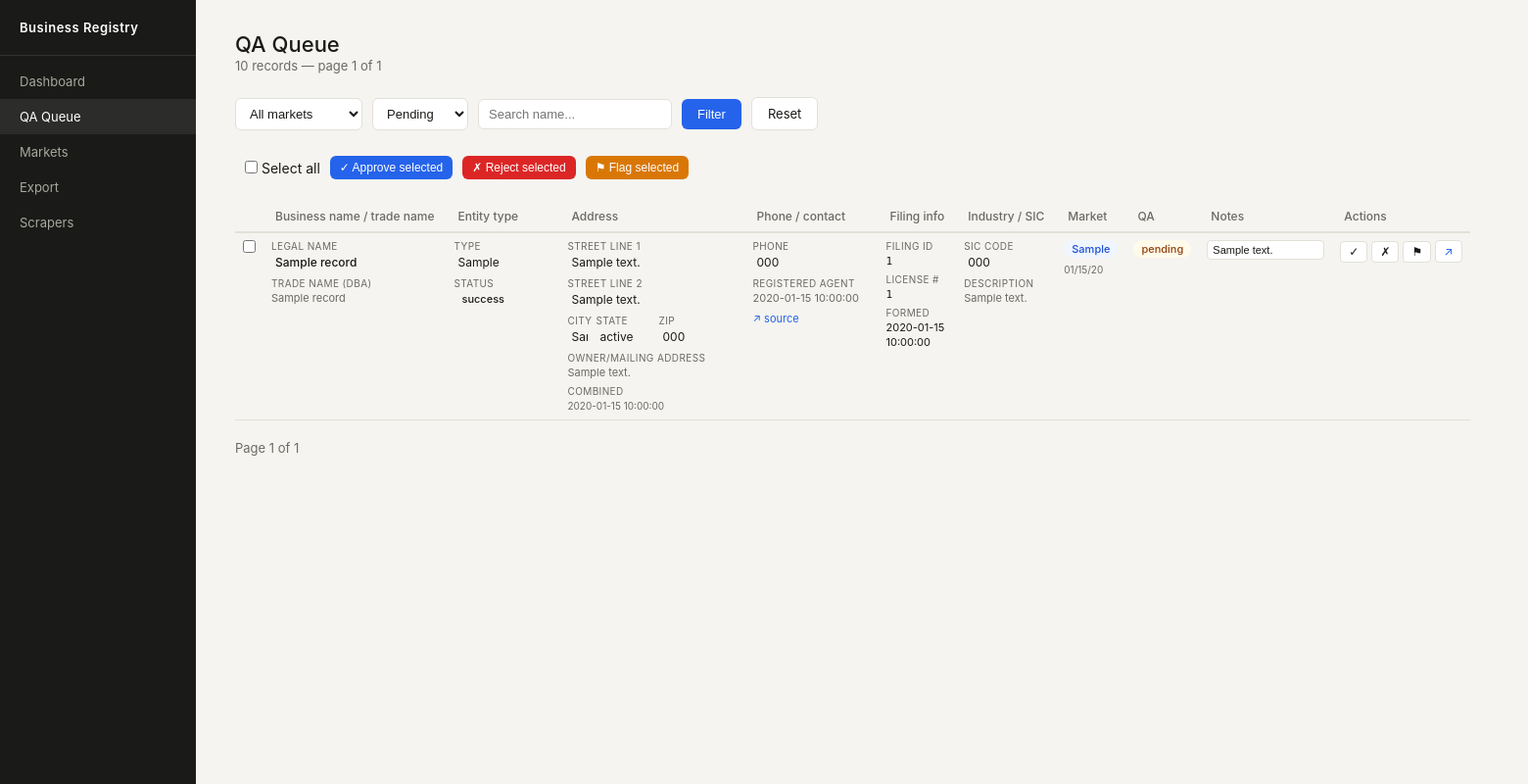
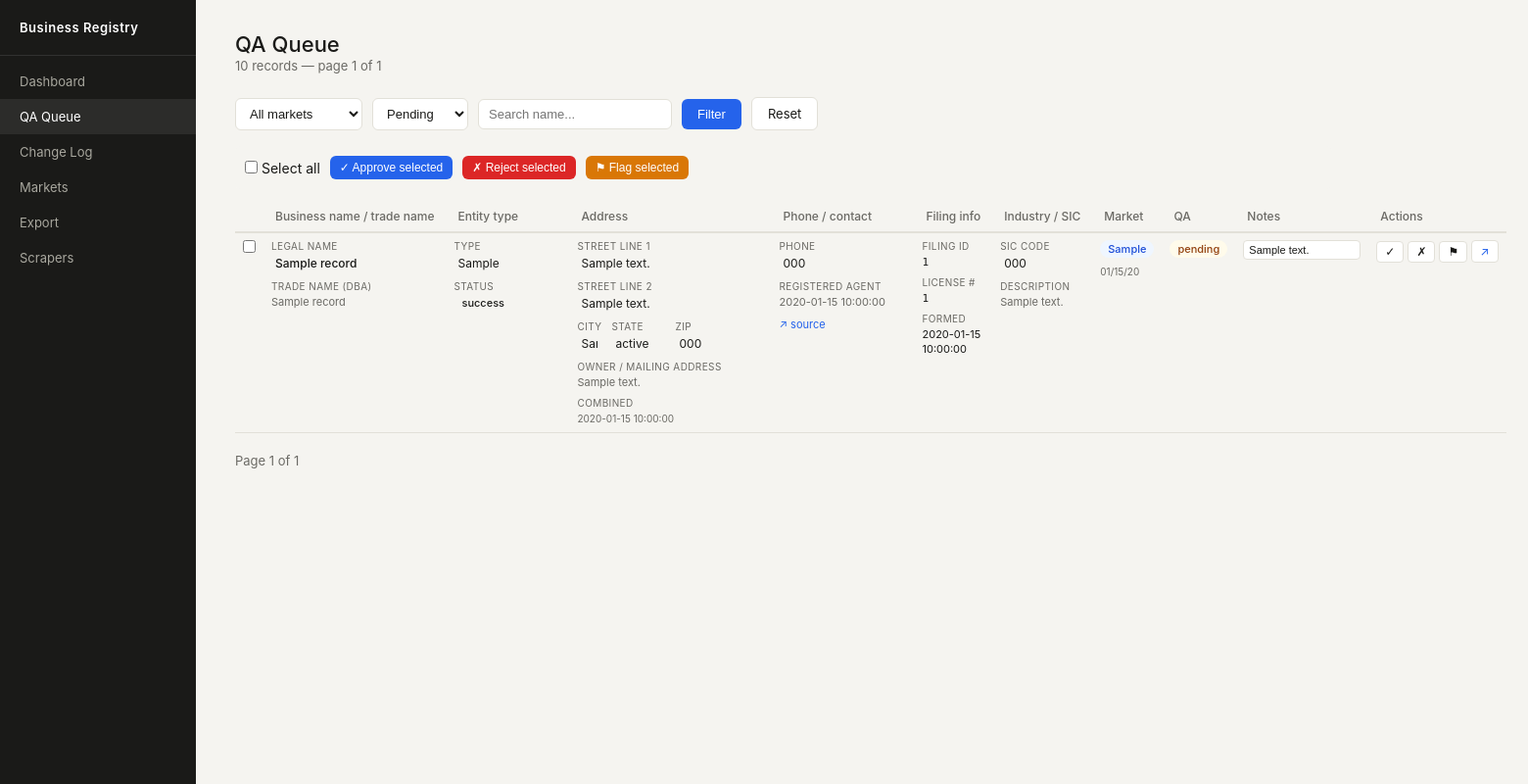
Before and after one commit to connifer125-hub/business-registry-tool, a Flask app: template admin/templates/queue.html in a window 1560 px wide. Shown: the whole page at 98% size. Run offline with Flask 3, Linux system fonts and the light colour scheme; the template is opened without the code that fills it: most values are stand-ins (such as "Sample title", 1, 10 or a date in 2020); some libraries are stand-ins or nearby versions.

Commit message:
Update queue.html

```diff
--- a/admin/templates/queue.html
+++ b/admin/templates/queue.html
@@ -24,10 +24,9 @@
 .notes-input { width: 120px; font-size: 11px; padding: 3px 5px; border: 1px solid var(--border); border-radius: 4px; background: var(--surface); color: var(--text); }
 .unsaved-dot { display: none; width: 7px; height: 7px; background: #f59e0b; border-radius: 50%; margin-left: 3px; vertical-align: middle; }
 .unsaved-dot.visible { display: inline-block; }
-.addr-block { font-size: 11px; color: var(--muted); line-height: 1.5; }
-.addr-block span { display: block; }
-.field-label { font-size: 10px; color: var(--muted); text-transform: uppercase; letter-spacing: .04em; margin-bottom: 1px; }
-.sub-field { margin-top: 6px; }
+.field-label { font-size: 10px; color: var(--muted); text-transform: uppercase; letter-spacing: .04em; margin-bottom: 2px; }
+.sub-field { margin-top: 8px; }
+.city-state-zip { display: grid; grid-template-columns: 1fr 55px 90px; gap: 10px; margin-top: 8px; }
 </style>
 </head>
 <body>
@@ -35,6 +34,7 @@
   <div class="logo">Business Registry</div>
   <a href="{{ url_for('dashboard') }}" class="nav-link">Dashboard</a>
   <a href="{{ url_for('queue') }}" class="nav-link active">QA Queue</a>
+  <a href="{{ url_for('changes') }}" class="nav-link">Change Log</a>
   <a href="{{ url_for('markets') }}" class="nav-link">Markets</a>
   <a href="{{ url_for('export') }}" class="nav-link">Export</a>
   <a href="/scrapers" class="nav-link">Scrapers</a>
@@ -100,7 +100,7 @@
         <tr class="row-{{ r.qa_status }}" id="row-{{ r.business_id }}">
           <td><input type="checkbox" name="ids" value="{{ r.business_id }}" class="row-check"></td>
 
-          <!-- Business name (editable) -->
+          <!-- Business name -->
           <td>
             <div class="field-label">Legal name</div>
             <div style="display:flex;align-items:center;gap:3px">
@@ -125,7 +125,7 @@
             {% endif %}
           </td>
 
-          <!-- Entity type (editable) -->
+          <!-- Entity type -->
           <td>
             <div class="field-label">Type</div>
             <div style="display:flex;align-items:center;gap:3px">
@@ -133,7 +133,7 @@
                      value="{{ r.entity_type or '' }}"
                      onchange="markEdited({{ r.business_id }}, 'type')"
                      oninput="markEdited({{ r.business_id }}, 'type')"
-                     style="width:100px">
+                     style="width:110px">
               <button class="save-btn" id="save-type-{{ r.business_id }}"
                       onclick="saveField(event,{{ r.business_id }},'entity_type','type-{{ r.business_id }}')">Save</button>
               <span class="saved-check" id="check-type-{{ r.business_id }}">✓</span>
@@ -145,15 +145,15 @@
             </div>
           </td>
 
-          <!-- Full address — all components -->
-          <td style="min-width:180px">
+          <!-- Address — all components -->
+          <td style="min-width:200px">
             <div class="field-label">Street line 1</div>
             <div style="display:flex;align-items:center;gap:3px">
               <input class="editable" id="addr1-{{ r.business_id }}"
                      value="{{ r.address_line1 or r.registered_address or '' }}"
                      onchange="markEdited({{ r.business_id }}, 'addr1')"
                      oninput="markEdited({{ r.business_id }}, 'addr1')"
-                     style="width:160px">
+                     style="width:180px">
               <button class="save-btn" id="save-addr1-{{ r.business_id }}"
                       onclick="saveField(event,{{ r.business_id }},'address_line1','addr1-{{ r.business_id }}')">Save</button>
               <span class="saved-check" id="check-addr1-{{ r.business_id }}">✓</span>
@@ -163,19 +163,21 @@
             {% if r.address_line2 %}
             <div class="sub-field">
               <div class="field-label">Street line 2</div>
+              <div style="display:flex;align-items:center;gap:3px">
                 <input class="editable" id="addr2-{{ r.business_id }}"
                        value="{{ r.address_line2 or '' }}"
                        onchange="markEdited({{ r.business_id }}, 'addr2')"
                        oninput="markEdited({{ r.business_id }}, 'addr2')"
-                     style="width:160px">
+                       style="width:180px">
                 <button class="save-btn" id="save-addr2-{{ r.business_id }}"
                         onclick="saveField(event,{{ r.business_id }},'address_line2','addr2-{{ r.business_id }}')">Save</button>
                 <span class="saved-check" id="check-addr2-{{ r.business_id }}">✓</span>
                 <span class="unsaved-dot" id="dot-addr2-{{ r.business_id }}"></span>
               </div>
+            </div>
             {% endif %}
 
-            <div class="sub-field" style="display:grid;grid-template-columns:1fr 60px 80px;gap:4px">
+            <div class="city-state-zip">
               <div>
                 <div class="field-label">City</div>
                 <input class="editable" id="city-{{ r.business_id }}"
@@ -191,8 +193,7 @@
                 <input class="editable" id="state-{{ r.business_id }}"
                        value="{{ r.state_province or '' }}"
                        onchange="markEdited({{ r.business_id }}, 'state')"
-                       oninput="markEdited({{ r.business_id }}, 'state')"
-                       style="width:50px">
+                       oninput="markEdited({{ r.business_id }}, 'state')">
                 <button class="save-btn" id="save-state-{{ r.business_id }}"
                         onclick="saveField(event,{{ r.business_id }},'state_province','state-{{ r.business_id }}')">✓</button>
                 <span class="unsaved-dot" id="dot-state-{{ r.business_id }}"></span>
@@ -202,8 +203,7 @@
                 <input class="editable" id="zip-{{ r.business_id }}"
                        value="{{ r.postal_code or '' }}"
                        onchange="markEdited({{ r.business_id }}, 'zip')"
-                       oninput="markEdited({{ r.business_id }}, 'zip')"
-                       style="width:75px">
+                       oninput="markEdited({{ r.business_id }}, 'zip')">
                 <button class="save-btn" id="save-zip-{{ r.business_id }}"
                         onclick="saveField(event,{{ r.business_id }},'postal_code','zip-{{ r.business_id }}')">✓</button>
                 <span class="unsaved-dot" id="dot-zip-{{ r.business_id }}"></span>
@@ -212,7 +212,7 @@
 
             {% if r.owner_address %}
             <div class="sub-field">
-              <div class="field-label">Owner/mailing address</div>
+              <div class="field-label">Owner / mailing address</div>
               <span style="font-size:11px;color:var(--muted)">{{ r.owner_address }}</span>
             </div>
             {% endif %}
@@ -231,7 +231,7 @@
                      value="{{ r.phone or '' }}"
                      onchange="markEdited({{ r.business_id }}, 'phone')"
                      oninput="markEdited({{ r.business_id }}, 'phone')"
-                     style="width:120px">
+                     style="width:130px">
               <button class="save-btn" id="save-phone-{{ r.business_id }}"
                       onclick="saveField(event,{{ r.business_id }},'phone','phone-{{ r.business_id }}')">Save</button>
               <span class="saved-check" id="check-phone-{{ r.business_id }}">✓</span>
@@ -278,7 +278,7 @@
                      value="{{ r.sic_code or '' }}"
                      onchange="markEdited({{ r.business_id }}, 'sic')"
                      oninput="markEdited({{ r.business_id }}, 'sic')"
-                     style="width:55px">
+                     style="width:60px">
               <button class="save-btn" id="save-sic-{{ r.business_id }}"
                       onclick="saveField(event,{{ r.business_id }},'sic_code','sic-{{ r.business_id }}')">Save</button>
               <span class="saved-check" id="check-sic-{{ r.business_id }}">✓</span>
@@ -305,7 +305,7 @@
             <span class="badge qa-{{ r.qa_status }}" id="badge-{{ r.business_id }}">{{ r.qa_status }}</span>
           </td>
 
-          <!-- Notes (auto-save) -->
+          <!-- Notes -->
           <td>
             <div style="display:flex;align-items:center;gap:3px">
               <input class="notes-input" id="notes-{{ r.business_id }}"
```
Lines whose indentation alone changed are shown as unchanged.
